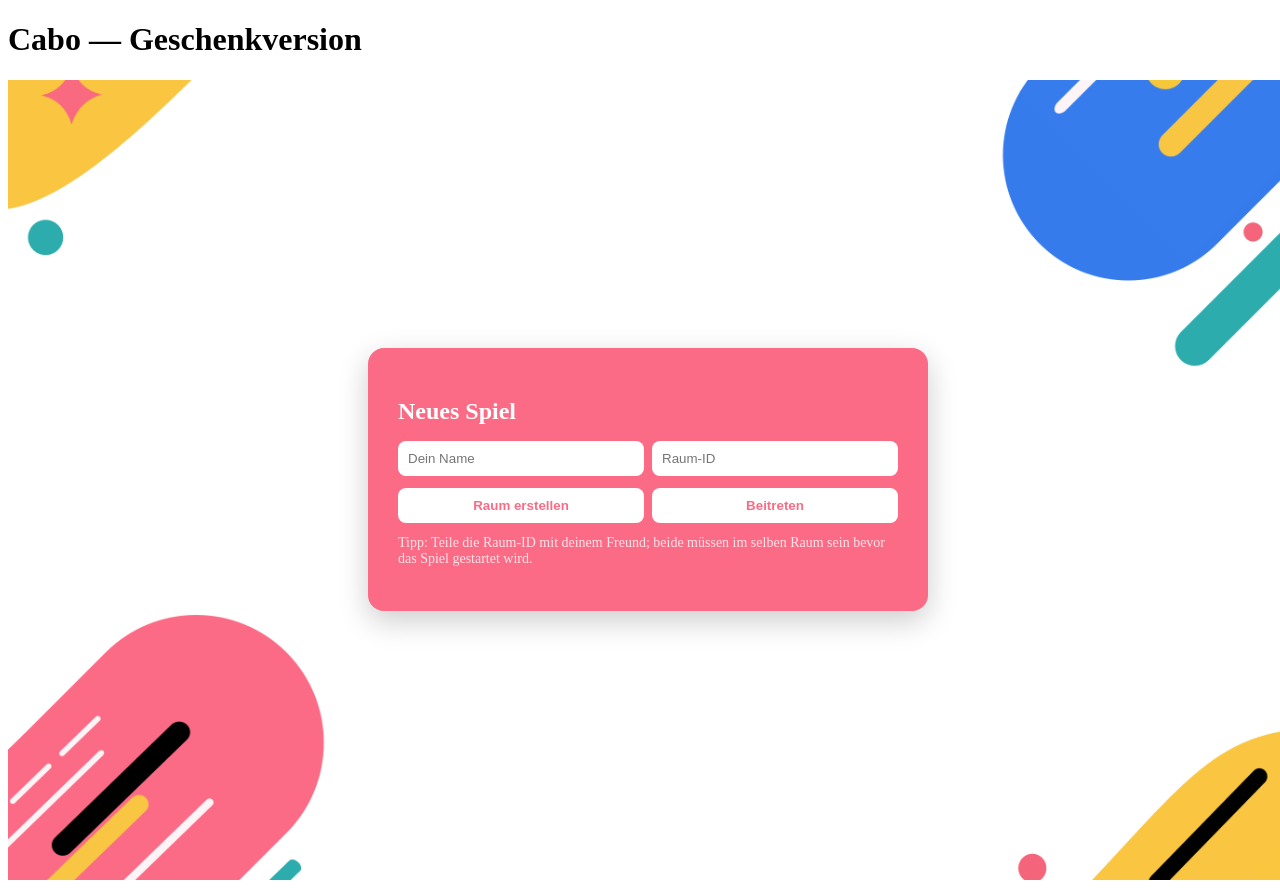
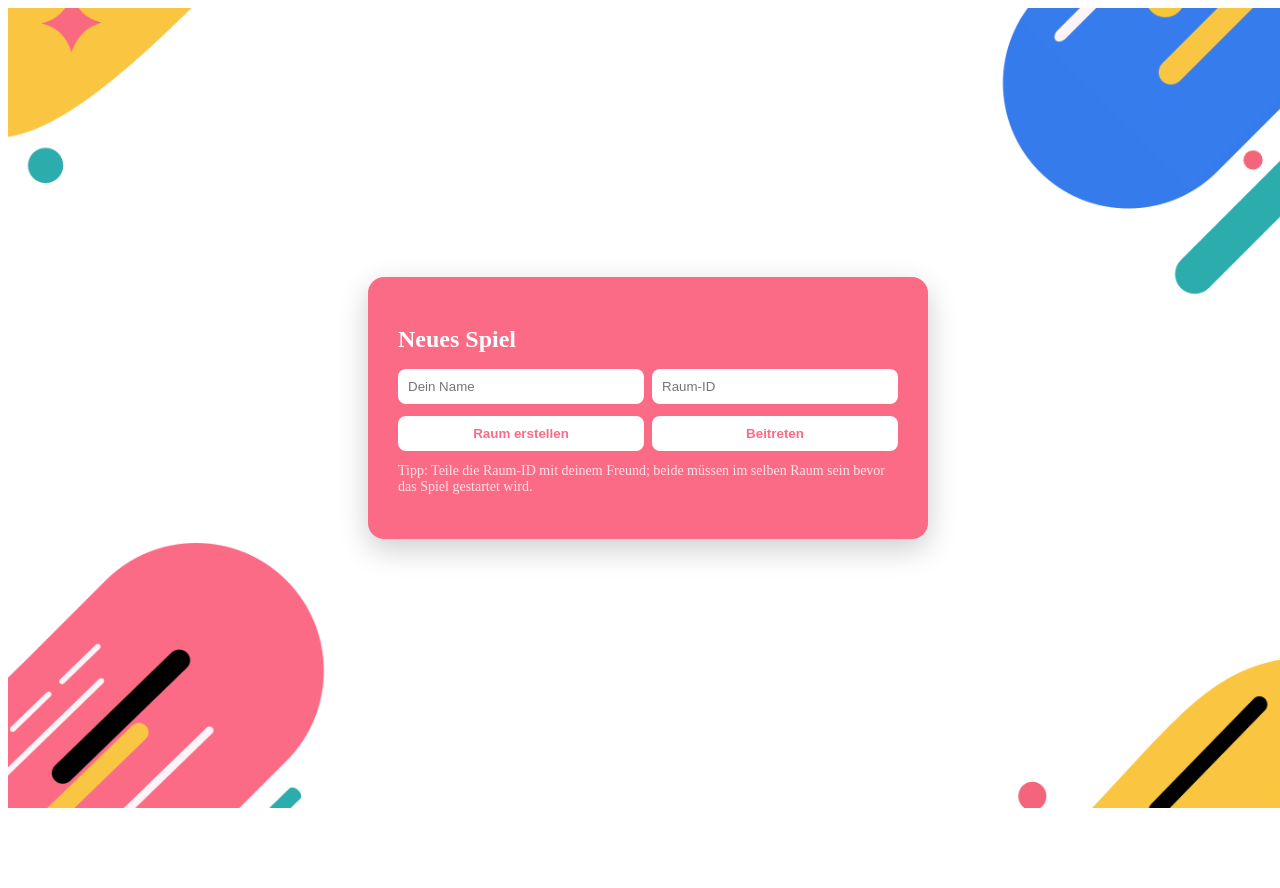
Before and after one commit to Schnubbbimann/loko, a React (Vite) app in the folder client/: page / in a window 1280 px wide. After the commit the page ends 816 px from the top, so only its background shows below. Built offline with nearby package versions, Linux system fonts and the light colour scheme; no server answers; the HTML template or start-up script is replaced by a standard one.

Commit message:
Update App.jsx

```diff
--- a/client/src/App.jsx
+++ b/client/src/App.jsx
@@ -26,9 +26,7 @@ export default function App() {
 
   return (
     <div className="app">
-      <header>
-        <h1>Cabo — Geschenkversion</h1>
-      </header>
+
 
       {!roomId ? (
         <Lobby
```
